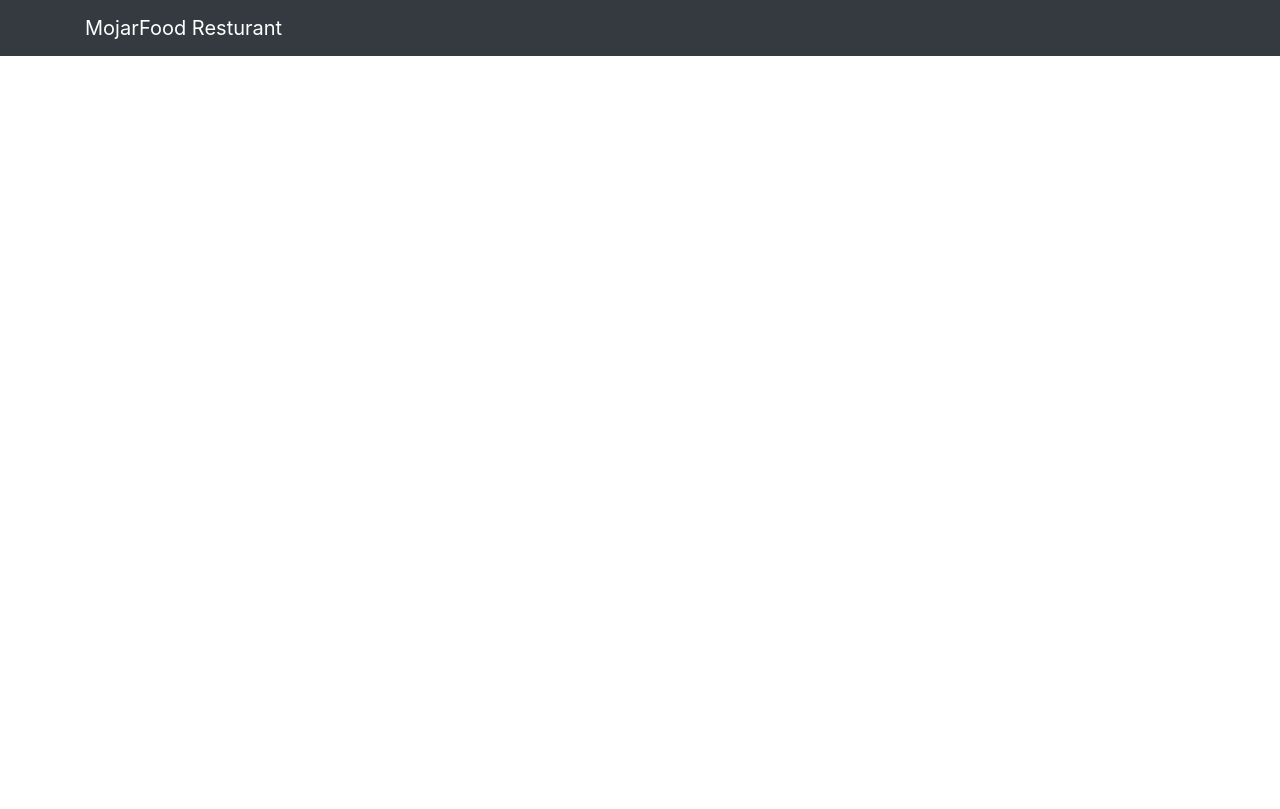
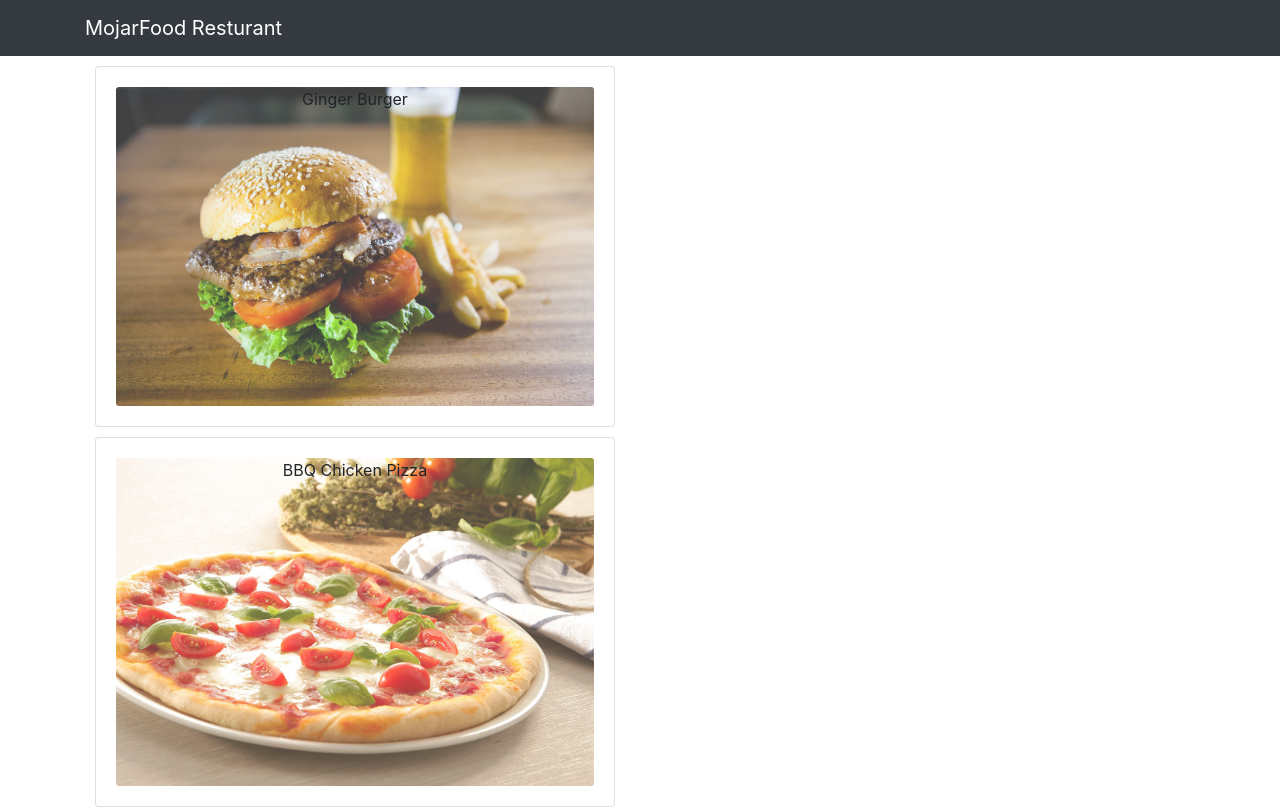
Before and after one commit to Tareq612625/MojarFood-Resturant, a React (Create React App) app: page / in a window 1280 px wide. Shown: the top 809 px of the page. Built offline with nearby package versions, Linux system fonts and the light colour scheme.

Commit message:
Design Menu Items

```diff
--- a/src/components/body/MenuItem.js
+++ b/src/components/body/MenuItem.js
@@ -1,10 +1,24 @@
 import React from 'react'
+import {Card, CardImg, CardImgOverlay, CardBody, CardTitle} from 'reactstrap'
 
 const MenuItem=props=>{
     console.log(props);
     return(
         <div>
-
+            <Card style={{ margin:"10px"}}>
+                <CardBody>
+                    <CardImg
+                    Width="100%"
+                    alt={props.dish.name}
+                    src={props.dish.image}
+                    style={{ opacity : "0.75"}}
+                    >
+                    </CardImg>
+                    <CardImgOverlay>
+                        <CardTitle>{props.dish.name}</CardTitle>
+                    </CardImgOverlay>
+                </CardBody>
+            </Card>
         </div>
     );
 }
```
Also changed, not shown: 1 other file (tests, documents, lock files or other folders).
